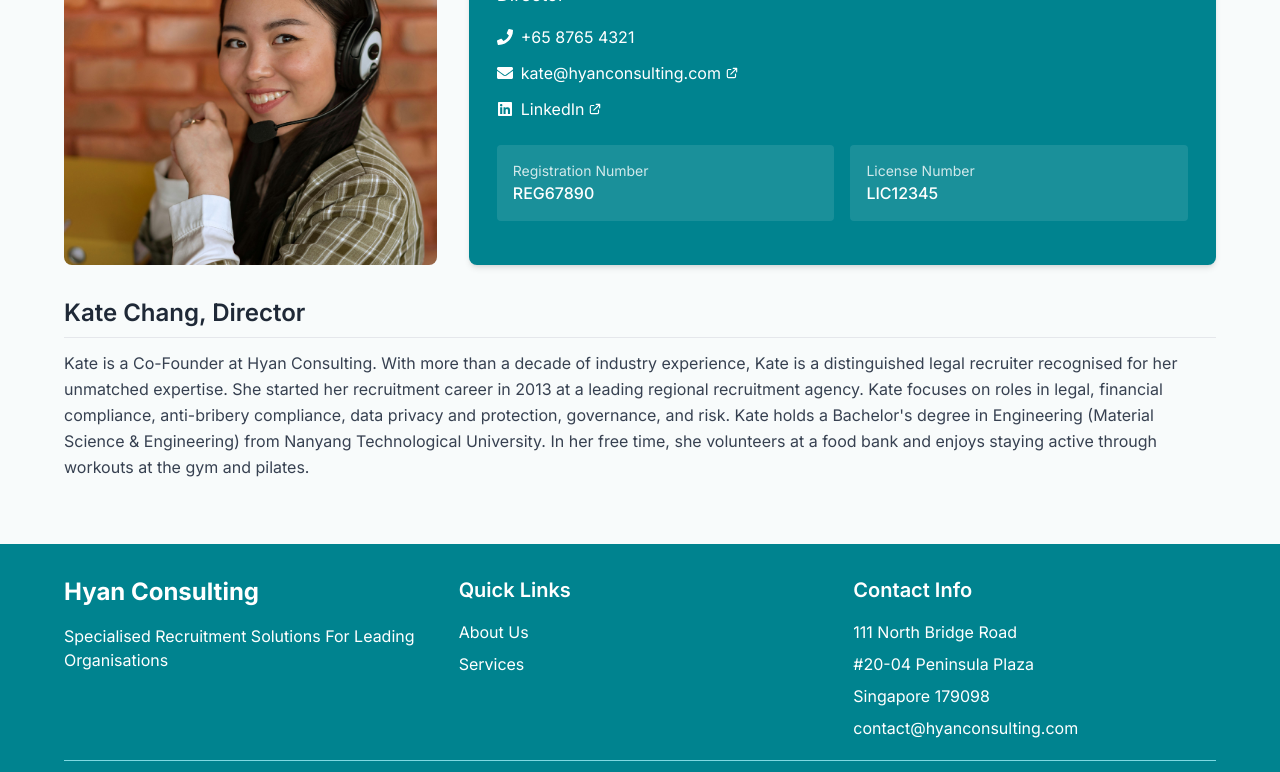
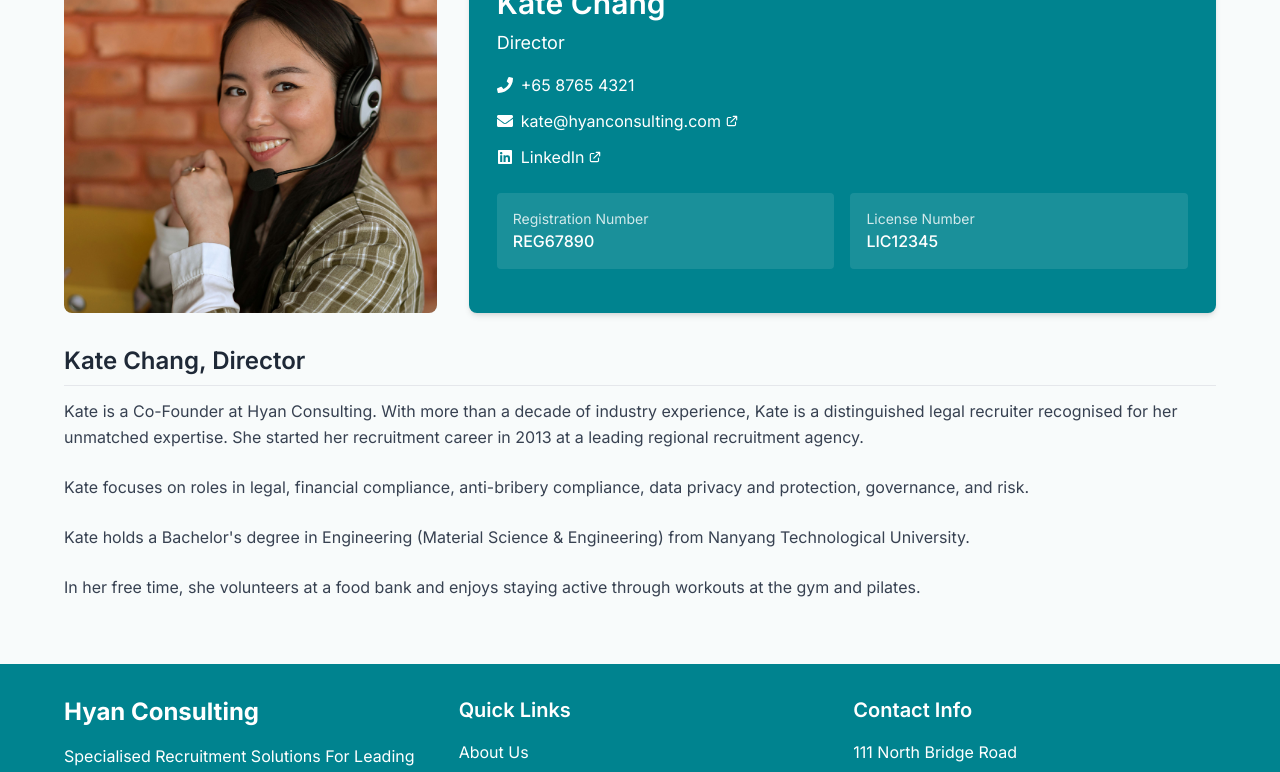
Before and after one commit to faqihisaninja/hyan-consultancy, a Next.js app: page /consultants in a window 1280 px wide. Shown: the part 1107-1879 px from the top of the page. Built offline with nearby package versions, Linux system fonts and the light colour scheme.

Commit message:
Break up biography into separate paragraphs

```diff
--- a/src/app/consultants/page.tsx
+++ b/src/app/consultants/page.tsx
@@ -1,7 +1,7 @@
 "use client";
 
+import Breadcrumb from "@/components/Breadcrumb";
 import Consultant from "@/components/Consultant";
-import Breadcrumb from "@/components/Breadcrumb";
 import { consultants } from "@/app/stores/consultants";
 import { useEffect } from "react";
 
--- a/src/app/stores/consultants.ts
+++ b/src/app/stores/consultants.ts
@@ -9,8 +9,11 @@
         linkedIn: "https://www.linkedin.com/in/helmi-ali-8ba64b3a/",
         registrationNumber: "REG12345",
         licenseNumber: "LIC98765",
-        biography:
-            "A well-experienced specialist legal recruiter, Helmi is Co-Founder at Hyan Consulting. He started in legal recruitment in 2011 at a leading regional legal recruitment agency. Since then, he has started and led recruitment teams in Singapore and Malaysia. Helmi oversees overall business management at Hyan Consulting and specializes in senior placements for Legal, Compliance and Corporate Secretarial positions. Helmi holds a Bachelor's degree in Communication Studies (Hons) from Wee Kim Wee School of Communication and Information at Nanyang Technological University. Prior to being a recruiter, Helmi worked in the media industry as a producer and director. His works have been shown on Channel News Asia, BBC, Suria and also premiered at the Singapore International Film Festival. Outside of work, Helmi regularly volunteers for a food bank and he is an appointed core team member of the Yayasan Mendaki Professional Network for Human Resource which seeks to uplift the standards of HR professionals. Helmi is also an avid field hockey player.",
+        biography: [
+            "A well-experienced specialist legal recruiter, Helmi is Co-Founder at Hyan Consulting. He started in legal recruitment in 2011 at a leading regional legal recruitment agency. Since then, he has started and led recruitment teams in Singapore and Malaysia. Helmi oversees overall business management at Hyan Consulting and specializes in senior placements for Legal, Compliance and Corporate Secretarial positions.",
+            "Helmi holds a Bachelor's degree in Communication Studies (Hons) from Wee Kim Wee School of Communication and Information at Nanyang Technological University. Prior to being a recruiter, Helmi worked in the media industry as a producer and director. His works have been shown on Channel News Asia, BBC, Suria and also premiered at the Singapore International Film Festival.",
+            "Outside of work, Helmi regularly volunteers for a food bank and he is an appointed core team member of the Yayasan Mendaki Professional Network for Human Resource which seeks to uplift the standards of HR professionals. Helmi is also an avid field hockey player."
+        ]
     },
     {
         name: "Kate Chang",
@@ -23,7 +26,11 @@
             "https://www.linkedin.com/in/kate-chang-%E9%83%91%E5%88%9D%E8%89%B3-bab78a98/",
         registrationNumber: "REG67890",
         licenseNumber: "LIC12345",
-        biography:
-            "Kate is a Co-Founder at Hyan Consulting. With more than a decade of industry experience, Kate is a distinguished legal recruiter recognised for her unmatched expertise. She started her recruitment career in 2013 at a leading regional recruitment agency. Kate focuses on roles in legal, financial compliance, anti-bribery compliance, data privacy and protection, governance, and risk. Kate holds a Bachelor's degree in Engineering (Material Science & Engineering) from Nanyang Technological University. In her free time, she volunteers at a food bank and enjoys staying active through workouts at the gym and pilates.",
+        biography: [
+            "Kate is a Co-Founder at Hyan Consulting. With more than a decade of industry experience, Kate is a distinguished legal recruiter recognised for her unmatched expertise. She started her recruitment career in 2013 at a leading regional recruitment agency.",
+            "Kate focuses on roles in legal, financial compliance, anti-bribery compliance, data privacy and protection, governance, and risk.",
+            "Kate holds a Bachelor's degree in Engineering (Material Science & Engineering) from Nanyang Technological University.",
+            "In her free time, she volunteers at a food bank and enjoys staying active through workouts at the gym and pilates."
+        ]
     },
 ];
--- /dev/null
+++ b/src/components/Biography.tsx
@@ -0,0 +1,15 @@
+interface BiographyProps {
+    paragraphs: string[];
+}
+
+export default function Biography({ paragraphs }: BiographyProps) {
+    return (
+        <div className="space-y-6">
+            {paragraphs.map((paragraph, index) => (
+                <p key={index} className="text-gray-700 leading-relaxed">
+                    {paragraph}
+                </p>
+            ))}
+        </div>
+    );
+}
--- a/src/components/Consultant.tsx
+++ b/src/components/Consultant.tsx
@@ -1,6 +1,8 @@
 import Image from "next/image";
 import Link from "next/link";
 import { FaLinkedin, FaEnvelope, FaPhone } from "react-icons/fa";
+
+import Biography from "@/components/Biography";
 
 interface ConsultantProps {
     name: string;
@@ -12,7 +14,7 @@
     linkedIn: string;
     registrationNumber: string;
     licenseNumber: string;
-    biography: string;
+    biography: string[];
 }
 
 export default function Consultant({
@@ -134,7 +136,7 @@
                 <h3 className="text-2xl font-semibold text-gray-800 mb-3 border-b pb-2">
                     {name}, {title}
                 </h3>
-                <p className="text-gray-700 leading-relaxed">{biography}</p>
+                <Biography paragraphs={biography} />
             </div>
         </div>
     );
```
